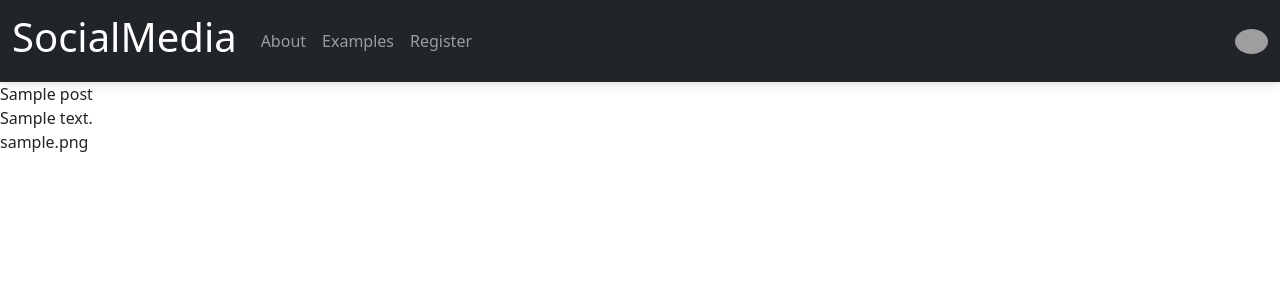
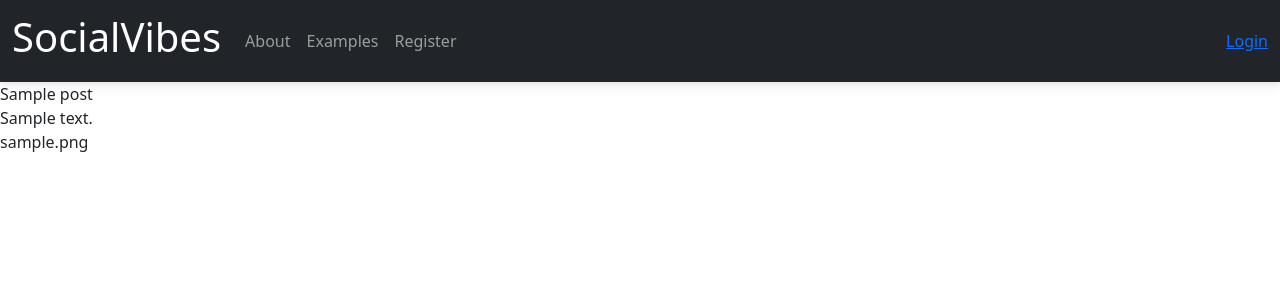
Before and after one commit to henriits/Socialmediaproject1, a Django app: page /posts/ in a window 1280 px wide. Shown: the top 300 px of the page. Run offline with Django 4.2, Linux system fonts and the light colour scheme; tables that the repository leaves empty hold one stand-in row (values such as "Sample post"); some libraries are stand-ins or nearby versions; grey boxes are pictures that could not be loaded.

Commit message:
add, if user logged in, sees Profile img, if not Login text,

```diff
--- a/templates/base.html
+++ b/templates/base.html
@@ -21,7 +21,7 @@
           integrity="sha384-EVSTQN3/azprG1Anm3QDgpJLIm9Nao0Yz1ztcQTwFspd3yD65VohhpuuCOmLASjC" crossorigin="anonymous">
     <!-- Core CSS-->
     <link href="{% static 'css/styles.css' %}" rel="stylesheet"/>
-    <title>SocialMedia</title>
+    <title>SocialVibes</title>
 </head>
 <!-- Navbar -->
 <nav class="navbar navbar-expand-lg navbar-dark bg-dark">
@@ -43,10 +43,11 @@
         <!-- Collapsible wrapper -->
         <div class="collapse navbar-collapse" id="navbarSupportedContent">
             <!-- Navbar brand -->
-            <a class="navbar-brand mt-2 mt-lg-0" href="#">
+            <a class="navbar-brand mt-2 mt-lg-0" href="/">
                 <!-- Logo image here!  -->
-                <h1>SocialMedia</h1>
+                <h1>SocialVibes</h1>
             </a>
+
             <!-- Left links -->
             <ul class="navbar-nav me-auto mb-2 mb-lg-0">
                 <li class="nav-item">
@@ -65,7 +66,7 @@
 
         <!-- Right elements -->
         <div class="d-flex align-items-center">
-
+             {% if request.user.is_authenticated %}
             <!-- Avatar -->
             <div class="dropdown">
                 <a
@@ -90,16 +91,19 @@
                         aria-labelledby="navbarDropdownMenuAvatar"
                 >
                     <li>
-                        <a class="dropdown-item" href="#">My profile</a>
+                        <a class="dropdown-item" href="">My profile</a>
                     </li>
                     <li>
                         <a class="dropdown-item" href="#">Settings</a>
                     </li>
                     <li>
-                        <a class="dropdown-item" href="#">Logout</a>
+                        <a class="dropdown-item" href="{% url 'logout' %}">Logout</a>
                     </li>
                 </ul>
             </div>
+            {% else %}
+            <div><a href="{% url 'login' %}">Login</a></div>
+            {% endif %}
         </div>
 
     </div>
```
